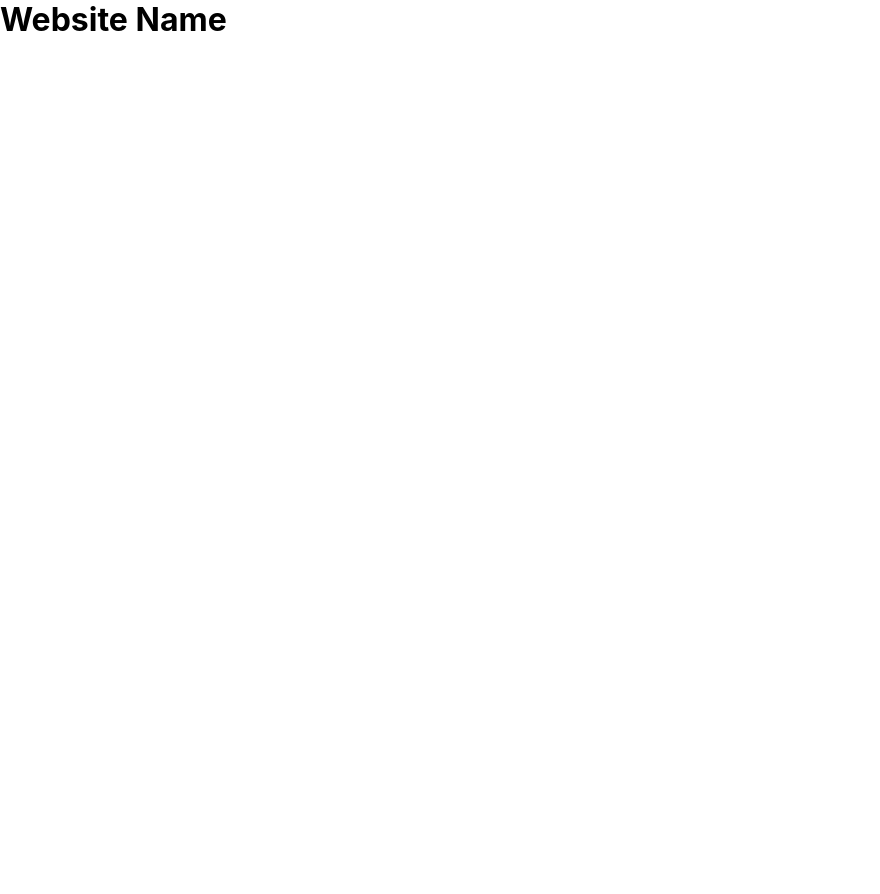
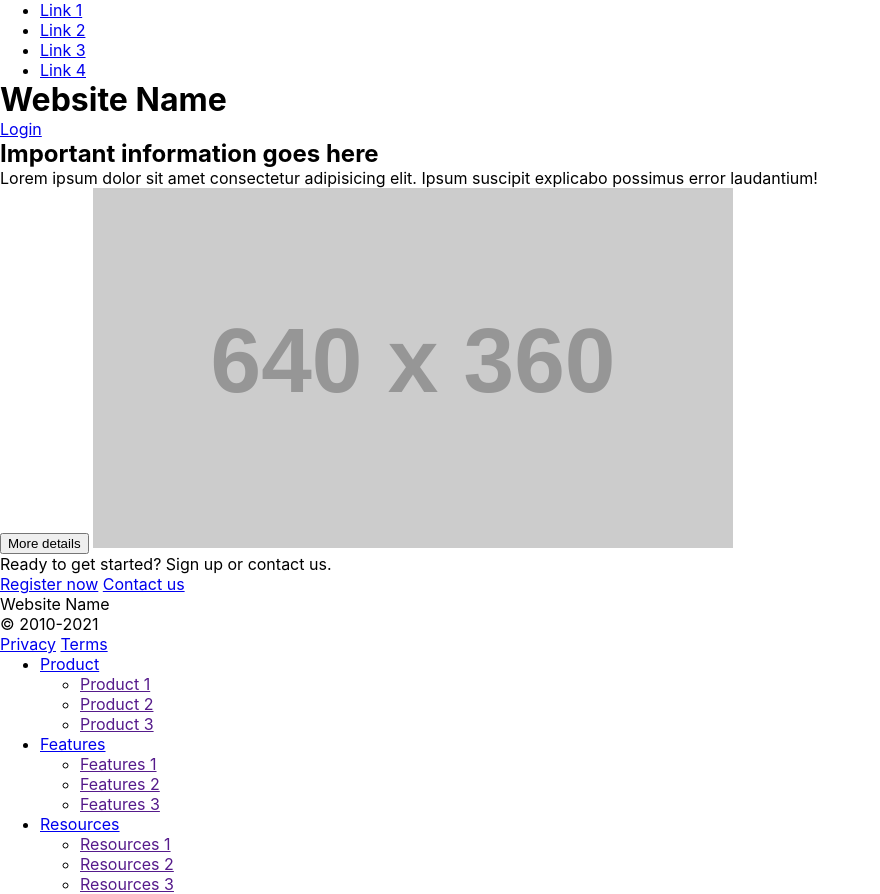
Before and after one commit to fgeierst/pw-landingpage, a website built with Parcel: page src/index.html in a window 1280 px wide. Shown: the whole page, without its empty margins (0-880 px from the left). Before the commit the page ends 800 px from the top, so only its background shows below. Built offline with nearby package versions, Linux system fonts and the light colour scheme; placeholder pictures from the web are drawn by us.

Commit message:
html structure: header, sec1, footer

```diff
--- a/src/index.html
+++ b/src/index.html
@@ -9,7 +9,74 @@
 </head>
 
 <body>
-	<h1>Website Name</h1>
+	<header>
+		<nav>
+			<ul>
+				<li><a href="https://www.pluswerk.ag/">Link 1</a></li>
+				<li><a href="https://www.pluswerk.ag/">Link 2</a></li>
+				<li><a href="https://www.pluswerk.ag/">Link 3</a></li>
+				<li><a href="https://www.pluswerk.ag/">Link 4</a></li>
+			</ul>
+		</nav>
+		<h1>Website Name</h1>
+		<nav>
+			<a class="button" href="https://www.pluswerk.ag/">Login</a>
+		</nav>
+	</header>
+	<section>
+		<h2>Important information goes here</h2>
+		<p>Lorem ipsum dolor sit amet consectetur adipisicing elit. Ipsum suscipit explicabo possimus error laudantium!</p>
+		<button>More details</button>
+		<img src="http://via.placeholder.com/640x360" alt="Screenshot of the app">
+	</section>
+	<footer>
+		<div>
+			<div class="">
+				<p>Ready to get started? Sign up or contact us.</p>
+			</div>
+			<div class="">
+				<a class="button" href="https://www.pluswerk.ag/">Register now</a>
+				<a class="button" href="https://www.pluswerk.ag/">Contact us</a>
+			</div>
+		</div>
+		<div>
+			<div>
+				<p>Website Name</p>
+				<p>© 2010-2021</p>
+				<a href="#">Privacy</a>
+				<a href="#">Terms</a>
+			</div>
+		</div>
+		<nav class="nav-secondary">
+			<ul>
+				<li>
+					<a href="#">Product</a>
+					<ul>
+						<li><a href="">Product 1</a></li>
+						<li><a href="">Product 2</a></li>
+						<li><a href="">Product 3</a></li>
+					</ul>
+				</li>
+				<li>
+					<a href="#">Features</a>
+					<ul>
+						<li><a href="">Features 1</a></li>
+						<li><a href="">Features 2</a></li>
+						<li><a href="">Features 3</a></li>
+					</ul>
+				</li>
+				<li>
+					<a href="#">Resources</a>
+					<ul>
+						<li><a href="">Resources 1</a></li>
+						<li><a href="">Resources 2</a></li>
+						<li><a href="">Resources 3</a></li>
+					</ul>
+				</li>
+			</ul>
+		</nav>
+	</footer>
+
 </body>
 
 </html>
```
